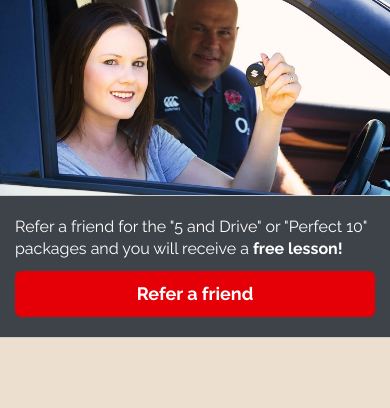
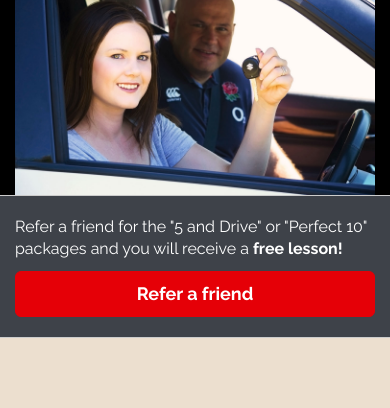
Before and after one commit to claudzonthehorizon/fgd, a plain HTML site: page index.html in a window 390 px wide. Shown: the part 115-523 px from the top of the page. Drawn offline with nearby package versions, Linux system fonts and the light colour scheme.

Commit message:
Add files via upload

```diff
--- a/assets/css/custom.css
+++ b/assets/css/custom.css
@@ -845,7 +845,7 @@ footer li a {
 	}
 	#hero {
 	background-position:center center;
-	background-size: 100%;
+	background-size: contain;
 	background-color: #000;
 	background-repeat: no-repeat;
 	height:100%;
@@ -904,7 +904,7 @@ footer li a {
 	}
 	#hero {
 	background-position: 35% 142px;
-	background-size: 100%;
+	background-size: contain;
 	background-color: #000;
 	background-repeat: no-repeat;
 	height:100%;
@@ -981,7 +981,7 @@ footer li a {
 	}
 	#hero {
 	background-position: 35% 142px;
-	background-size: 100%;
+	background-size: contain;
 	background-color: #000;
 	background-repeat: no-repeat;
 	height:100%;
```
